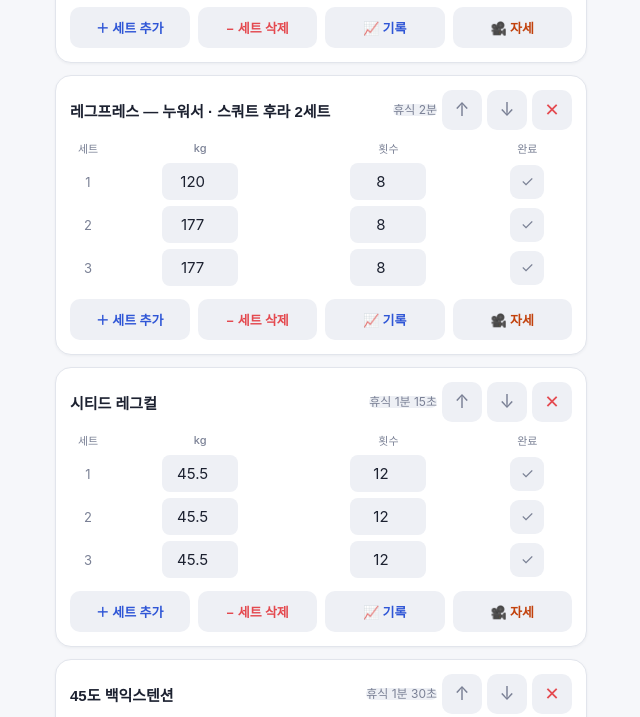
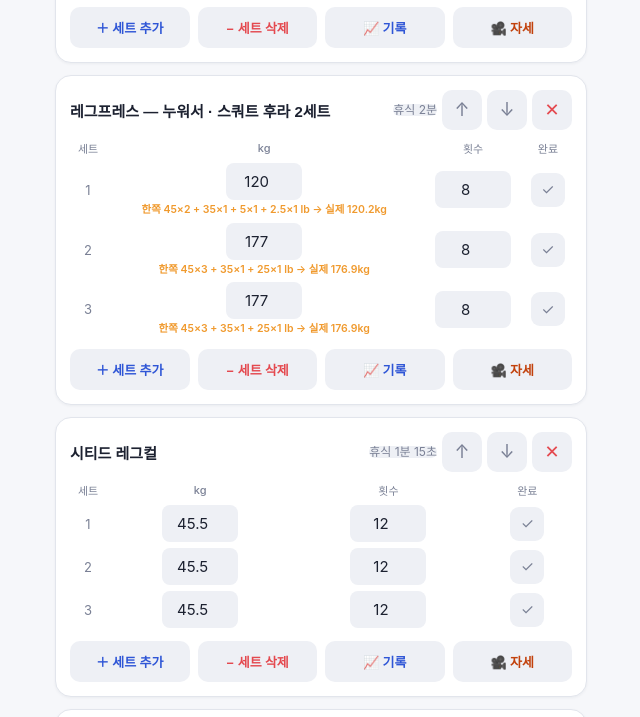
Before and after one commit to InsightImpact/workout, a plain HTML site: page index.html in a window 1280 px wide. Shown: the part 1611-2328 px from the top of the page, without its empty margins (319-959 px from the left). Drawn offline with Linux system fonts and the light colour scheme.

Commit message:
Add files via upload

```diff
--- a/index.html
+++ b/index.html
@@ -348,7 +348,7 @@
 'use strict';
 const KEY = 'workout-tracker-v1';
 const SKIP_KEY = 'workout-tracker-skip';  /* 사용자가 비운 날짜 — SEED가 되살리지 않는다 */
-const BUILD = '2026-11-23.4';  /* 배포할 때마다 올린다 — 캐시 감지용 */
+const BUILD = '2026-11-23.5';  /* 배포할 때마다 올린다 — 캐시 감지용 */
 const PRESET_GROUPS = [
   ['🦵 하체', ['백스쿼트','고블릿 스쿼트','레그프레스','레그컬','레그익스텐션','루마니안 데드리프트','데드리프트','런지','덤벨런지','힙쓰러스트','힙 어브덕션','카프레이즈']],
   ['🫁 가슴', ['벤치프레스','인클라인 벤치프레스','팩덱 플라이','케이블 크로스오버','딥스']],
@@ -945,7 +945,7 @@ const SEED = {
   ]},
   '2026-11-26': { exercises: [
     { name: '글루트 브릿지 (워밍업)', rest: 30, sets: [{w:0,r:10,done:false},{w:0,r:10,done:false}] },
-    { name: '레그프레스 — 누워서 · 스쿼트 없는 날이라 3세트', rest: 150, sets: [{w:120,r:8,done:false},{w:145,r:5,done:false},{w:179,r:8,done:false},{w:179,r:8,done:false},{w:179,r:8,done:false}] },
+    { name: '레그프레스 — 누워서 · 스쿼트 없는 날이라 3세트', rest: 150, sets: [{w:120.2,r:8,done:false},{w:145.1,r:5,done:false},{w:179.2,r:8,done:false},{w:179.2,r:8,done:false},{w:179.2,r:8,done:false}] },
     { name: '시티드 레그컬', rest: 75, sets: [{w:45.5,r:12,done:false},{w:45.5,r:12,done:false},{w:45.5,r:12,done:false}] },
     { name: '45도 백익스텐션 — 35 lb 원판', rest: 90, sets: [{w:15.9,r:12,done:false},{w:15.9,r:12,done:false},{w:15.9,r:12,done:false}] },
     { name: 'B1 레그익스텐션 (B2와 슈퍼세트)', rest: 60, sets: [{w:50,r:12,done:false},{w:50,r:12,done:false},{w:50,r:12,done:false}] },
@@ -1197,6 +1197,7 @@ function renderRoutine() {
 /* ── 원판 조합 (파운드 원판 45/35/25/10/5/2.5 · 바 20kg) ── */
 const LB = 0.45359237, BAR_KG = 20, PLATES_LB = [45, 35, 25, 10, 5, 2.5];
 function plateMode(name) {
+  if (/레그프레스/.test(name) && /누워|누운/.test(name) && !/한 다리/.test(name)) return 'sled';  /* Cybex 누운 LP: 썰매 0 가정, 원판 무게만 */
   if (/레그프레스|덤벨|머신|스미스|스플릿|불가리안/.test(name)) return null;
   if (/벤치프레스|스쿼트|바벨/.test(name)) return 'bar';
   if (/백익스텐션/.test(name)) return 'plate';
@@ -1218,14 +1219,14 @@ function fmtPlates(list) {
 }
 function plateHint(kg, mode) {
   if (!mode || !(kg > 0)) return null;
-  const load = mode === 'bar' ? (kg - BAR_KG) / 2 : kg;
+  const load = mode === 'bar' ? (kg - BAR_KG) / 2 : mode === 'sled' ? kg / 2 : kg;
   if (mode === 'bar' && load < 0.5) return { text: '빈 바 (20kg)', off: Math.abs(kg - BAR_KG) > 0.05 };
   const units = Math.max(1, Math.round(load / LB / 2.5));
   const list = minPlates(units);
-  const real = mode === 'bar' ? BAR_KG + 2 * units * 2.5 * LB : units * 2.5 * LB;
+  const real = mode === 'bar' ? BAR_KG + 2 * units * 2.5 * LB : mode === 'sled' ? 2 * units * 2.5 * LB : units * 2.5 * LB;
   const realR = Math.round(real * 10) / 10;
   const off = Math.abs(realR - kg) > 0.05;
-  const label = (mode === 'bar' ? '한쪽 ' : '원판 ') + fmtPlates(list) + ' lb';
+  const label = (mode === 'plate' ? '원판 ' : '한쪽 ') + fmtPlates(list) + ' lb';
   return { text: off ? `${label} → 실제 ${realR}kg` : label, off };
 }
 function mkPlateHint(td, getKg, mode) {
```
